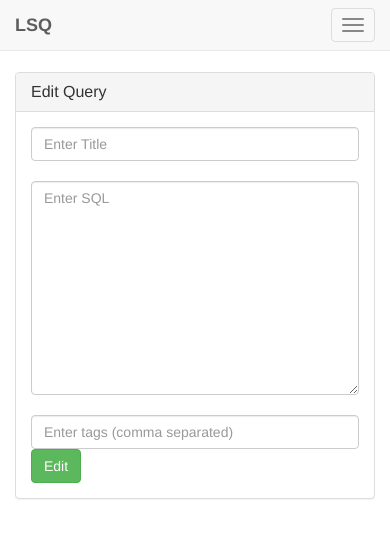
After one commit to LogicSoftInd/LSQ, a Flask app: template templates/edit_query.html in a window 390 px wide. The commit adds this page. Shown: the top 538 px of the page. Run offline with Flask 2, Linux system fonts and the light colour scheme; the template is opened without the code that fills it, so the values that code supplies are empty; some libraries are stand-ins or nearby versions.

Commit message:
Implementing edit feature

```diff
--- a/app.py
+++ b/app.py
@@ -34,5 +34,28 @@ def query_view(id):
     query = db.get_query_details(id)
     return render_template("view_query.html", query=query)
 
+@app.route("/query/<id>/edit/", methods=["GET", "POST"])
+def query_edit(id):
+    if request.method == "GET":
+        query = db.get_query_details(id)
+        return render_template("edit_query.html", query=query)
+    elif request.method == "POST":
+        try:
+            id = request.form["id"].strip()
+            title = request.form["title"].strip()
+            sql = request.form["sql"].strip()
+            tags = request.form["tags"].strip()
+
+            if len(title) == 0 or len(sql) == 0:
+                flash("title and sql are required fields", "error")
+                return redirect(url_for("query_edit", id=id))
+
+            db.update_query(id, title, sql, tags)
+            return redirect(url_for("index"))
+
+        except Exception as e:
+            print e
+            return redirect(url_for("index"))
+
 if __name__ == "__main__":
     app.run(debug=True)
--- /dev/null
+++ b/templates/edit_query.html
@@ -0,0 +1,45 @@
+{% extends "base.html" %}
+
+{% block container %}
+
+  <div class="row">
+    <div class="col-md-8 col-md-offset-2">
+  <div class="panel panel-default">
+    <div class="panel-heading">
+      <h3 class="panel-title">Edit Query</h3>
+    </div>
+    <div class="panel-body">
+      <form method="POST" action="{{ url_for("query_edit", id=query._id) }}">
+
+        <input type="hidden" name="id" value="{{ query._id }}">
+
+        <div class="row">
+          <div class="col-md-12">
+            <input id="add-query-title" name="title" class="form-control" placeholder="Enter Title" type="text" value="{{ query.title }}">
+          </div>
+        </div>
+        <br/>
+
+        <div class="row">
+          <div class="col-md-12">
+            <textarea name="sql" placeholder="Enter SQL" id="" class="form-control" name="" cols="30" rows="10">{{query.sql}}</textarea>
+          </div>
+        </div>
+        <br/>
+
+        <div class="row">
+          <div class="col-md-10">
+            <input name="tags" class="form-control" placeholder="Enter tags (comma separated)" type="text" value="{{query.tags|join(", ")}}">
+          </div>
+          <div class="col-md-1">
+            <button class="btn btn-success" type="submit">Edit</button>
+          </div>
+        </div>
+      </form>
+    </div>
+  </div>
+    </div>
+  </div>
+
+
+{% endblock %}
--- a/templates/index.html
+++ b/templates/index.html
@@ -38,7 +38,7 @@
             </td>
             <td>
               <a href="{{ url_for("query_view", id=query._id) }}" class="btn btn-success btn-xs"><span class="glyphicon glyphicon-eye-open"></span> View</a>
-              <a href="#" class="btn btn-success btn-xs"><span class="glyphicon glyphicon-pencil"></span> Edit</a>
+              <a href="{{ url_for("query_edit", id=query._id) }}" class="btn btn-success btn-xs"><span class="glyphicon glyphicon-pencil"></span> Edit</a>
               <a href="#" class="btn btn-danger btn-xs"><span class="glyphicon glyphicon-remove"></span> Delete</a>
             </td>
           </tr>
```
Also changed, not shown: db.py (+13 -1 lines).
